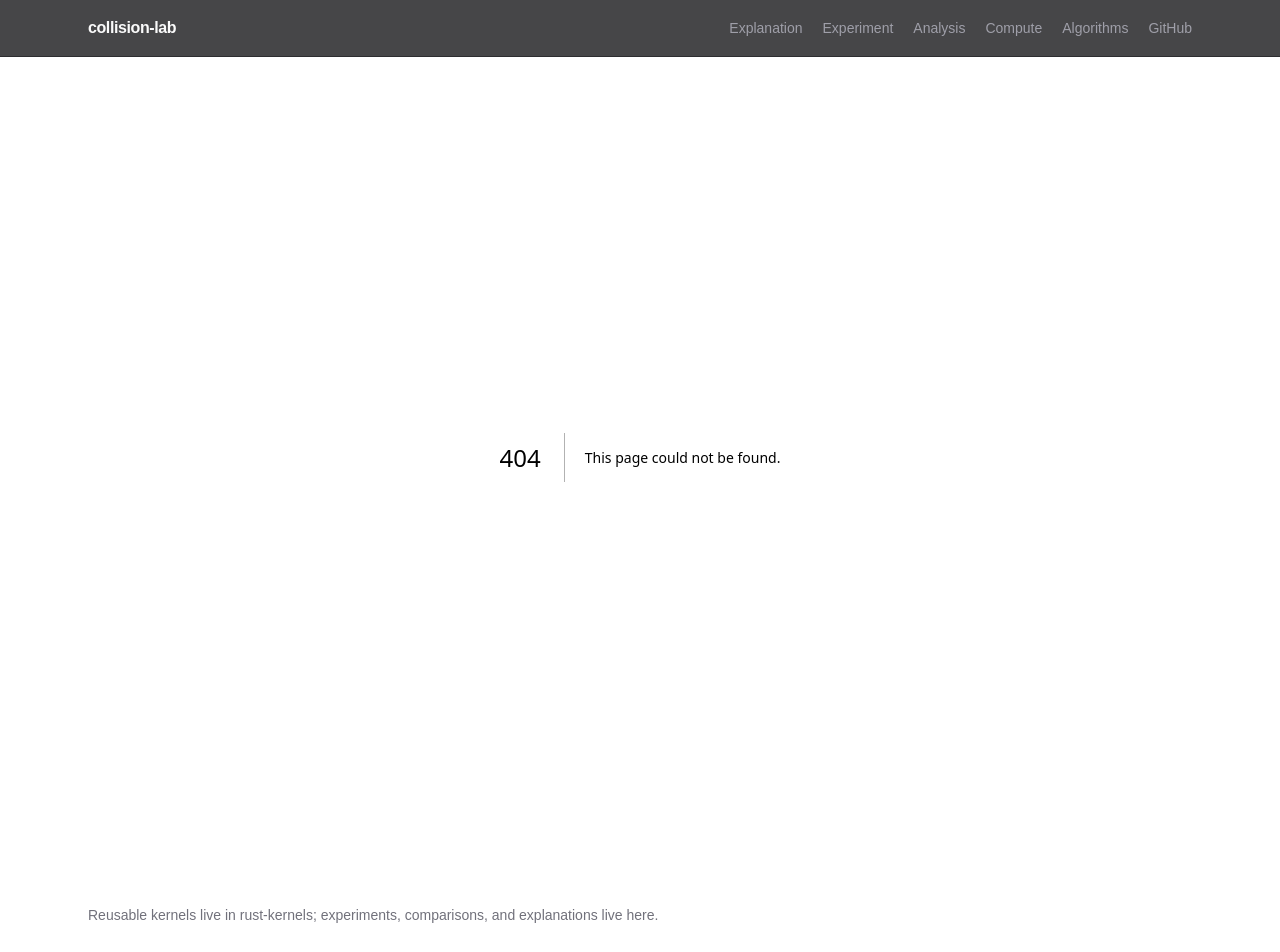
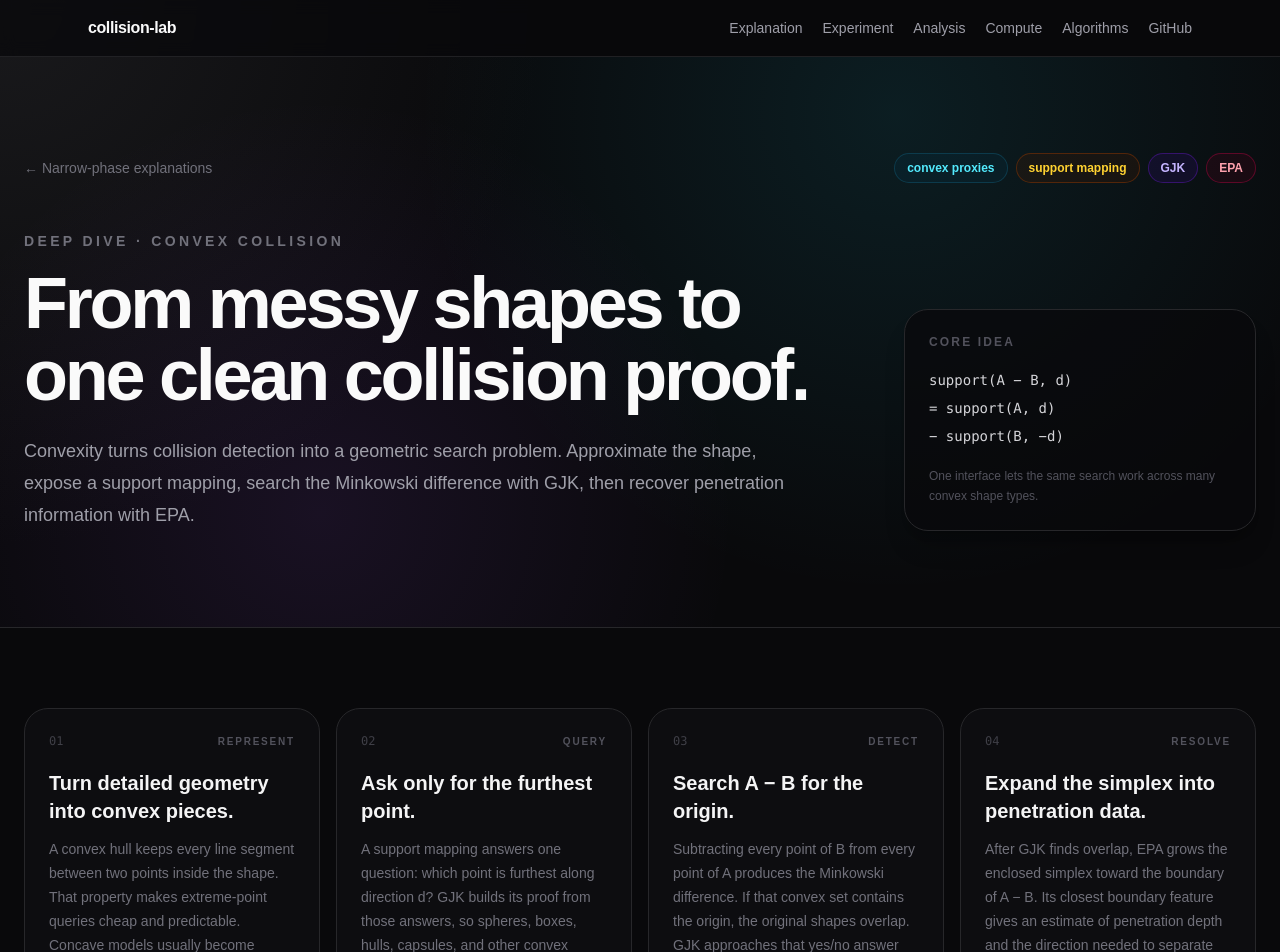
Before and after one commit to moritzbrantner/collision-lab, a Next.js app in the folder web/: page /convex in a window 1280 px wide. Before the commit this address had no page. Shown: the top 952 px of the page. Built offline with nearby package versions, Linux system fonts and the light colour scheme.

Commit message:
Add convex collision deep-dive page

```diff
--- /dev/null
+++ b/web/app/convex/page.tsx
@@ -0,0 +1,154 @@
+import type { Metadata } from "next";
+import Link from "next/link";
+
+import { ConvexCollisionWorkbench } from "../../components/convex-collision-workbench";
+
+export const metadata: Metadata = {
+  title: "Convex collision: GJK + EPA",
+  description: "Interactive visual guide to convex proxies, support mappings, Minkowski difference, GJK collision detection, and EPA penetration depth.",
+};
+
+const stages = [
+  {
+    number: "01",
+    eyebrow: "Represent",
+    title: "Turn detailed geometry into convex pieces.",
+    copy: "A convex hull keeps every line segment between two points inside the shape. That property makes extreme-point queries cheap and predictable. Concave models usually become several convex pieces rather than one giant hull when fidelity matters.",
+  },
+  {
+    number: "02",
+    eyebrow: "Query",
+    title: "Ask only for the furthest point.",
+    copy: "A support mapping answers one question: which point is furthest along direction d? GJK builds its proof from those answers, so spheres, boxes, hulls, capsules, and other convex shapes can share the same search structure.",
+  },
+  {
+    number: "03",
+    eyebrow: "Detect",
+    title: "Search A − B for the origin.",
+    copy: "Subtracting every point of B from every point of A produces the Minkowski difference. If that convex set contains the origin, the original shapes overlap. GJK approaches that yes/no answer with a tiny simplex instead of constructing the whole set.",
+  },
+  {
+    number: "04",
+    eyebrow: "Resolve",
+    title: "Expand the simplex into penetration data.",
+    copy: "After GJK finds overlap, EPA grows the enclosed simplex toward the boundary of A − B. Its closest boundary feature gives an estimate of penetration depth and the direction needed to separate the shapes.",
+  },
+];
+
+export default function ConvexPage() {
+  return (
+    <main>
+      <section className="relative overflow-hidden border-b border-zinc-800">
+        <div className="absolute inset-0 bg-[radial-gradient(circle_at_70%_10%,rgba(34,211,238,0.10),transparent_30rem),radial-gradient(circle_at_25%_80%,rgba(168,85,247,0.10),transparent_26rem)]" />
+        <div className="relative mx-auto max-w-7xl px-6 py-16 sm:py-24">
+          <div className="flex flex-wrap items-center justify-between gap-4">
+            <Link href="/explain/" className="text-sm text-zinc-500 transition hover:text-zinc-200">← Narrow-phase explanations</Link>
+            <div className="flex flex-wrap gap-2 text-xs font-semibold text-zinc-500">
+              <span className="rounded-full border border-cyan-900/60 bg-cyan-950/25 px-3 py-1.5 text-cyan-300">convex proxies</span>
+              <span className="rounded-full border border-amber-900/60 bg-amber-950/25 px-3 py-1.5 text-amber-300">support mapping</span>
+              <span className="rounded-full border border-violet-900/60 bg-violet-950/25 px-3 py-1.5 text-violet-300">GJK</span>
+              <span className="rounded-full border border-rose-900/60 bg-rose-950/25 px-3 py-1.5 text-rose-300">EPA</span>
+            </div>
+          </div>
+
+          <div className="mt-12 grid items-end gap-10 lg:grid-cols-[minmax(0,1fr)_22rem]">
+            <div className="max-w-5xl">
+              <p className="text-sm font-semibold uppercase tracking-[0.24em] text-zinc-500">Deep dive · Convex collision</p>
+              <h1 className="mt-4 text-5xl font-semibold tracking-[-0.045em] text-zinc-50 sm:text-7xl">
+                From messy shapes to one clean collision proof.
+              </h1>
+              <p className="mt-6 max-w-3xl text-lg leading-8 text-zinc-400">
+                Convexity turns collision detection into a geometric search problem. Approximate the shape, expose a support mapping, search the Minkowski difference with GJK, then recover penetration information with EPA.
+              </p>
+            </div>
+            <div className="rounded-3xl border border-zinc-800 bg-zinc-950/75 p-6 shadow-xl shadow-black/20">
+              <p className="text-xs font-semibold uppercase tracking-[0.18em] text-zinc-600">Core idea</p>
+              <div className="mt-4 font-mono text-sm leading-7 text-zinc-300">
+                support(A − B, d)<br />
+                = support(A, d)<br />
+                − support(B, −d)
+              </div>
+              <p className="mt-4 text-xs leading-5 text-zinc-600">One interface lets the same search work across many convex shape types.</p>
+            </div>
+          </div>
+        </div>
+      </section>
+
+      <section className="mx-auto max-w-7xl px-6 py-14 sm:py-20">
+        <div className="grid gap-4 md:grid-cols-2 xl:grid-cols-4">
+          {stages.map((stage) => (
+            <article key={stage.number} className="group rounded-3xl border border-zinc-800 bg-zinc-900/30 p-6 transition hover:border-zinc-700 hover:bg-zinc-900/45">
+              <div className="flex items-center justify-between gap-4">
+                <span className="font-mono text-xs text-zinc-700">{stage.number}</span>
+                <span className="text-[10px] font-semibold uppercase tracking-[0.18em] text-zinc-600">{stage.eyebrow}</span>
+              </div>
+              <h2 className="mt-5 text-xl font-semibold leading-7 text-zinc-100">{stage.title}</h2>
+              <p className="mt-3 text-sm leading-6 text-zinc-500">{stage.copy}</p>
+            </article>
+          ))}
+        </div>
+      </section>
+
+      <section className="mx-auto max-w-7xl px-6 pb-20">
+        <ConvexCollisionWorkbench />
+      </section>
+
+      <section className="border-y border-zinc-800 bg-zinc-900/20">
+        <div className="mx-auto max-w-7xl px-6 py-16 sm:py-20">
+          <div className="grid gap-10 lg:grid-cols-[22rem_minmax(0,1fr)]">
+            <div>
+              <p className="text-xs font-semibold uppercase tracking-[0.2em] text-zinc-600">Approximation strategy</p>
+              <h2 className="mt-3 text-3xl font-semibold tracking-tight text-zinc-100">The proxy is part of the algorithm.</h2>
+              <p className="mt-4 text-sm leading-7 text-zinc-500">
+                Collision cost is not just “which narrow-phase algorithm?” The representation controls support-query cost, contact fidelity, memory, and whether concavity survives at all.
+              </p>
+            </div>
+
+            <div className="overflow-hidden rounded-3xl border border-zinc-800 bg-zinc-950/80">
+              <div className="grid grid-cols-[1.2fr_repeat(3,minmax(0,1fr))] border-b border-zinc-800 bg-zinc-900/55 px-5 py-3 text-[10px] font-semibold uppercase tracking-[0.14em] text-zinc-600">
+                <span>Representation</span><span>Cost</span><span>Fidelity</span><span>Best use</span>
+              </div>
+              {[
+                ["Single convex hull", "lowest", "loses concavity", "simple rigid bodies / coarse proxy"],
+                ["Low-vertex convex proxy", "very low", "tunable", "fast broad-ish narrow phase / LOD"],
+                ["Convex decomposition", "multiple queries", "preserves concavity", "detailed non-convex bodies"],
+                ["Original triangle mesh", "high / specialized", "exact surface", "static worlds or mesh-specific tests"],
+              ].map((row) => (
+                <div key={row[0]} className="grid grid-cols-[1.2fr_repeat(3,minmax(0,1fr))] gap-3 border-b border-zinc-800/70 px-5 py-4 text-sm last:border-b-0">
+                  <span className="font-semibold text-zinc-200">{row[0]}</span>
+                  <span className="text-zinc-500">{row[1]}</span>
+                  <span className="text-zinc-500">{row[2]}</span>
+                  <span className="text-zinc-500">{row[3]}</span>
+                </div>
+              ))}
+            </div>
+          </div>
+        </div>
+      </section>
+
+      <section className="mx-auto max-w-7xl px-6 py-16 sm:py-20">
+        <div className="grid gap-6 lg:grid-cols-3">
+          <div className="rounded-3xl border border-zinc-800 bg-zinc-900/30 p-7 lg:col-span-2">
+            <p className="text-xs font-semibold uppercase tracking-[0.18em] text-zinc-600">Mental model</p>
+            <h2 className="mt-3 text-3xl font-semibold tracking-tight text-zinc-100">GJK asks “can a simplex reach the origin?” EPA asks “which boundary is closest?”</h2>
+            <p className="mt-4 max-w-4xl text-sm leading-7 text-zinc-500">
+              That split is useful architecturally: support mappings define convex shapes; GJK consumes only that interface for overlap or distance; EPA can reuse the final overlapping simplex to extract a separation direction. The geometry type and the search algorithm stay loosely coupled.
+            </p>
+          </div>
+          <div className="rounded-3xl border border-zinc-800 bg-zinc-950 p-7">
+            <p className="text-xs font-semibold uppercase tracking-[0.18em] text-zinc-600">Next lab step</p>
+            <h2 className="mt-3 text-xl font-semibold text-zinc-100">Move the correctness path into shared kernels.</h2>
+            <p className="mt-3 text-sm leading-6 text-zinc-500">
+              This page is an inspectable 2D teaching implementation. A production follow-up can put support mappings, GJK distance/overlap, EPA penetration, tolerance policy, and deterministic fixtures into rust-kernels, then drive this visualization through WASM like the SAT lessons.
+            </p>
+          </div>
+        </div>
+
+        <div className="mt-10 flex flex-wrap items-center justify-between gap-4 border-t border-zinc-800 pt-8 text-sm">
+          <div className="text-zinc-600">Primary reference: Gilbert, Johnson &amp; Keerthi (1988), IEEE Journal on Robotics and Automation.</div>
+          <a href="https://doi.org/10.1109/56.2083" className="font-semibold text-zinc-300 underline decoration-zinc-700 underline-offset-4 transition hover:text-white hover:decoration-zinc-300">Open the original GJK paper →</a>
+        </div>
+      </section>
+    </main>
+  );
+}
```
